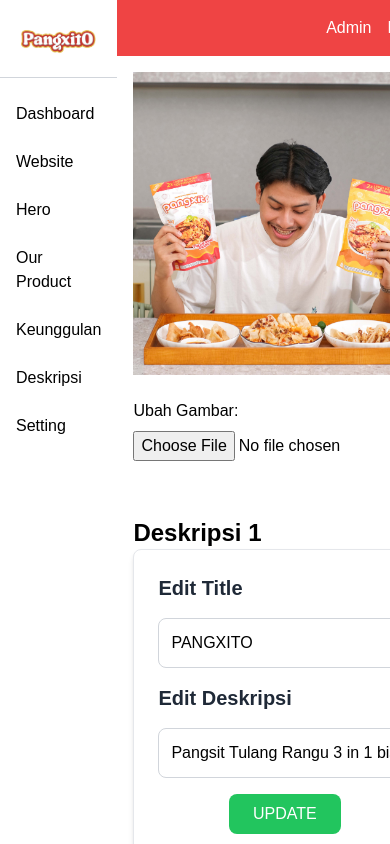
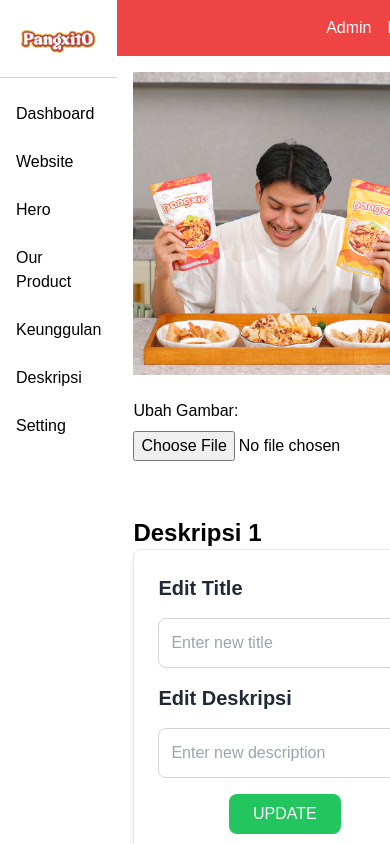
Before and after one commit to AGISYA/background-pangxito, a Next.js app: page /admin/dashboard in a window 390 px wide. Shown: the top 844 px of the page. Built offline with nearby package versions, Linux system fonts and the light colour scheme.

Commit message:
feat[hero]:local storage

```diff
--- a/app/admin/dashboard/page.tsx
+++ b/app/admin/dashboard/page.tsx
@@ -1,26 +1,38 @@
-"use client";
+'use client';
 
-import React, { useState } from "react";
-import Image from "next/image";
+import React, { useState } from 'react';
+import Image from 'next/image';
 
 export default function Dashboard() {
-  const [title, setTitle] = useState("PANGXITO");
+  const [title, setTitle] = useState('PANGXITO');
   const [description, setDescription] = useState(
-    "Pangsit Tulang Rangu 3 in 1 bisa digoreng, direbus, dan dikukus"
+    'Pangsit Tulang Rangu 3 in 1 bisa digoreng, direbus, dan dikukus'
   );
-  const [selectedImage, setSelectedImage] = useState<string>("/images/1.jpg");
+  const [selectedImage, setSelectedImage] = useState<string>('/images/1.jpg');
 
-  const [customerName, setCustomerName] = useState("");
+  const [customerName, setCustomerName] = useState('');
   const [customerFeedback, setCustomerFeedback] = useState(
-    "Pangsit yang lezat, benar-benar membuat saya terkesan!"
+    'Pangsit yang lezat, benar-benar membuat saya terkesan!'
   );
+
+  const [datahero, setDataHero] = useState({
+    image: 'title',
+    description1: {
+      title: '',
+      description: '',
+    },
+    description2: {
+      name_customer: '',
+      description: '',
+    },
+  });
 
   const handleImageChange = (e: React.ChangeEvent<HTMLInputElement>) => {
     const file = e.target.files?.[0];
     if (file) {
       const reader = new FileReader();
       reader.onloadend = () => {
-        if (reader.result && typeof reader.result === "string") {
+        if (reader.result && typeof reader.result === 'string') {
           setSelectedImage(reader.result);
         }
       };
@@ -29,76 +41,115 @@
   };
 
   const handleTitleChange = (e: React.ChangeEvent<HTMLInputElement>) => {
-    setTitle(e.target.value);
+    const { value } = e.target;
+
+    setDataHero((prevState) => ({
+      ...prevState,
+      description1: {
+        ...prevState.description1,
+        title: value,
+      },
+    }));
   };
 
   const handleDescriptionChange = (e: React.ChangeEvent<HTMLInputElement>) => {
-    setDescription(e.target.value);
+    const { value } = e.target;
+
+    setDataHero((prevState) => ({
+      ...prevState,
+      description1: {
+        ...prevState.description1,
+        description: value,
+      },
+    }));
+
+    console.log('cek data hero');
+    console.log(datahero);
   };
 
   const handleCustomerNameChange = (e: React.ChangeEvent<HTMLInputElement>) => {
     setCustomerName(e.target.value);
   };
 
+  // Save to local storage
+
+  // Get data hero
+  // datahero = localStorage.getItem('hero') || undefined;
+
+  const saveToLocalStorage = () => {
+    const stringifiedData = JSON.stringify(datahero);
+
+    console.log(stringifiedData);
+
+    localStorage.setItem('hero', stringifiedData);
+  };
+
   return (
-    <div className="bg-white flex flex-col p-4">
+    <div className='bg-white flex flex-col p-4'>
       <Image
         src={selectedImage}
-        alt="Gambar"
+        alt='Gambar'
         width={400}
         height={300}
-        className="mb-6"
+        className='mb-6'
       />
-      <div className="mb-4">
-        <label className="block mb-2">Ubah Gambar:</label>
-        <input type="file" onChange={handleImageChange} />
+      <div className='mb-4'>
+        <label className='block mb-2'>Ubah Gambar:</label>
+        <input type='file' onChange={handleImageChange} />
       </div>
-
       {/* Deskripsi 1 */}
-      <div className="text-2xl font-semibold mt-10">Deskripsi 1</div>
-      <div className="bg-white p-6 rounded-lg shadow-md border border-gray-200">
-        <h2 className="text-xl font-bold text-gray-800 mb-4">Edit Title</h2>
+      <div>
+        <div className='text-2xl font-semibold mt-10'>Deskripsi 1</div>
+        <div className='bg-white p-6 rounded-lg shadow-md border border-gray-200'>
+          <h2 className='text-xl font-bold text-gray-800 mb-4'>Edit Title</h2>
           <input
-          type="text"
-          value={title}
+            type='text'
+            value={datahero.description1.title}
             onChange={handleTitleChange}
-          className="w-full p-3 mb-4 border border-gray-300 rounded-lg"
-          placeholder="Enter new title"
+            className='w-full p-3 mb-4 border border-gray-300 rounded-lg'
+            placeholder='Enter new title'
           />
 
-        <h2 className="text-xl font-bold text-gray-800 mb-4">Edit Deskripsi</h2>
+          <h2 className='text-xl font-bold text-gray-800 mb-4'>
+            Edit Deskripsi
+          </h2>
           <input
-          type="text"
-          value={description}
+            type='text'
+            value={datahero.description1.description}
             onChange={handleDescriptionChange}
-          className="w-full p-3 mb-4 border border-gray-300 rounded-lg"
-          placeholder="Enter new description"
+            className='w-full p-3 mb-4 border border-gray-300 rounded-lg'
+            placeholder='Enter new description'
           />
-        <div className="w-28 mx-auto text-center text-white bg-green-500 hover:bg-green-600 py-2 rounded-lg">
+          <div
+            onClick={() => {
+              saveToLocalStorage();
+            }}
+            className='w-28 mx-auto text-center text-white bg-green-500 hover:bg-green-600 py-2 rounded-lg'
+          >
             UPDATE
           </div>
         </div>
-
+      </div>
       {/* Deskripsi 2 */}
-      <div className="text-2xl font-semibold mt-10">Deskripsi 2</div>
-      <div className="bg-white p-6 rounded-lg shadow-md border border-gray-200">
-        <h2 className="text-xl font-bold text-gray-800 mb-4">Nama Customer</h2>
+      <div className='text-2xl font-semibold mt-10'>Deskripsi 2</div>
+      <div className='bg-white p-6 rounded-lg shadow-md border border-gray-200'>
+        <h2 className='text-xl font-bold text-gray-800 mb-4'>Nama Customer</h2>
         <input
-          type="text"
+          type='text'
           value={customerName}
           onChange={handleCustomerNameChange}
-          className="w-full p-3 mb-4 border border-gray-300 rounded-lg"
-          placeholder="Enter customer name"
+          className='w-full p-3 mb-4 border border-gray-300 rounded-lg'
+          placeholder='Enter customer name'
         />
 
-        <h2 className="text-xl font-bold text-gray-800 mb-4">Deskripsi</h2>
+        <h2 className='text-xl font-bold text-gray-800 mb-4'>Deskripsi</h2>
         <input
-          type="text"
+          type='text'
           value={customerFeedback}
           onChange={(e) => setCustomerFeedback(e.target.value)}
-          className="w-full p-3 mb-4 border border-gray-300 rounded-lg"
+          className='w-full p-3 mb-4 border border-gray-300 rounded-lg'
         />
-        <div className="w-28 mx-auto text-center text-white bg-green-500 hover:bg-green-600 py-2 rounded-lg">
+        <div className='w-28 mx-auto text-center text-white bg-green-500 hover:bg-green-600 py-2 rounded-lg'>
           UPDATE
         </div>
       </div>
--- a/app/page.tsx
+++ b/app/page.tsx
@@ -1,37 +1,55 @@
+'use client';
+
 // import FeaturesSection from "@/components/organisms/features";
-import FeaturesSection from "@/components/organisms/features-section";
-import Footer from "@/components/organisms/footer";
-import Navbar from "@/components/organisms/navbar";
-import Pangxito3in1 from "@/components/organisms/pangxito3in1";
-import PesanSekarang from "@/components/organisms/pesan";
-import ProductSection from "@/components/organisms/producsection";
+import FeaturesSection from '@/components/organisms/features-section';
+import Footer from '@/components/organisms/footer';
+import Navbar from '@/components/organisms/navbar';
+import Pangxito3in1 from '@/components/organisms/pangxito3in1';
+import PesanSekarang from '@/components/organisms/pesan';
+import ProductSection from '@/components/organisms/producsection';
 // import ProductSection from "@/components/organisms/ProductSection";
-import TestimonialSection from "@/components/organisms/testimonial";
-import Image from "next/image";
-import React from "react";
+import TestimonialSection from '@/components/organisms/testimonial';
+import Image from 'next/image';
+import React, { useEffect, useState } from 'react';
 const Home = () => {
+  const [hero, setHero] = useState<any>();
+
+  useEffect(() => {
+    let value;
+    // Get the value from local storage if it exists
+    const checkExistData = localStorage.getItem('hero') || '';
+
+    if (checkExistData !== '') {
+      value = JSON.parse(checkExistData);
+    }
+    console.log('cek hero');
+    console.log(value);
+    setHero(value);
+  }, []);
+
   return (
-    <div className="bg-white">
+    <div className='bg-white'>
       <Navbar />
-      <div className="relative flex items-center justify-center h-screen p-6">
+      <div className='relative flex items-center justify-center h-screen p-6'>
         <Image
-          alt="A delicious pangsit goreng dish with spices"
-          src="/images/2.jpg"
-          width="5000"
-          height="5000"
-          className="absolute top-0 left-0 w-full h-full object-cover bg-center bg-cover z-10"
+          alt='A delicious pangsit goreng dish with spices'
+          src='/images/2.jpg'
+          width='5000'
+          height='5000'
+          className='absolute top-0 left-0 w-full h-full object-cover bg-center bg-cover z-10'
         />
-        <div className="relative w-full h-full pt-20 md:pt-32">
-          <div className="flex justify-start">
-            <div className="relative bg-white p-2 md:p-4 rounded-lg text-center shadow-lg z-10 max-w-xs">
-              <h1 className="font-playfair text-xl md:text-3xl text-red-600 mb-1 md:mb-3 font-extrabold">
-                PANGXITO
+        <div className='relative w-full h-full pt-20 md:pt-32'>
+          <div className='flex justify-start'>
+            <div className='relative bg-white p-2 md:p-4 rounded-lg text-center shadow-lg z-10 max-w-xs'>
+              <h1 className='font-playfair text-xl md:text-3xl text-red-600 mb-1 md:mb-3 font-extrabold'>
+                {hero ? hero.description1.title : 'Pangxito'}
               </h1>
-              <div className="text-black mb-2 md:mb-4 text-xs md:text-base">
-                Pangsit Tulang Rangu <br /> 3 in 1 bisa digoreng, <br />{" "}
-                direbus, dan dikukus
+              <div className='text-black mb-2 md:mb-4 text-xs md:text-base'>
+                {hero
+                  ? hero.description1.description
+                  : ` Pangsit Tulang Rangu 3 in 1 bisa digoreng, direbus, dan dikukus`}
               </div>
-              <button className="bg-red-600 text-white py-1 px-3 md:py-2 md:px-6 rounded-full text-xs md:text-base shadow-md hover:bg-red-500 transition duration-300">
+              <button className='bg-red-600 text-white py-1 px-3 md:py-2 md:px-6 rounded-full text-xs md:text-base shadow-md hover:bg-red-500 transition duration-300'>
                 PESAN SEKARANG
               </button>
             </div>
```
Also changed, not shown: .eslintrc.json. Lines whose indentation alone changed are shown as unchanged.
